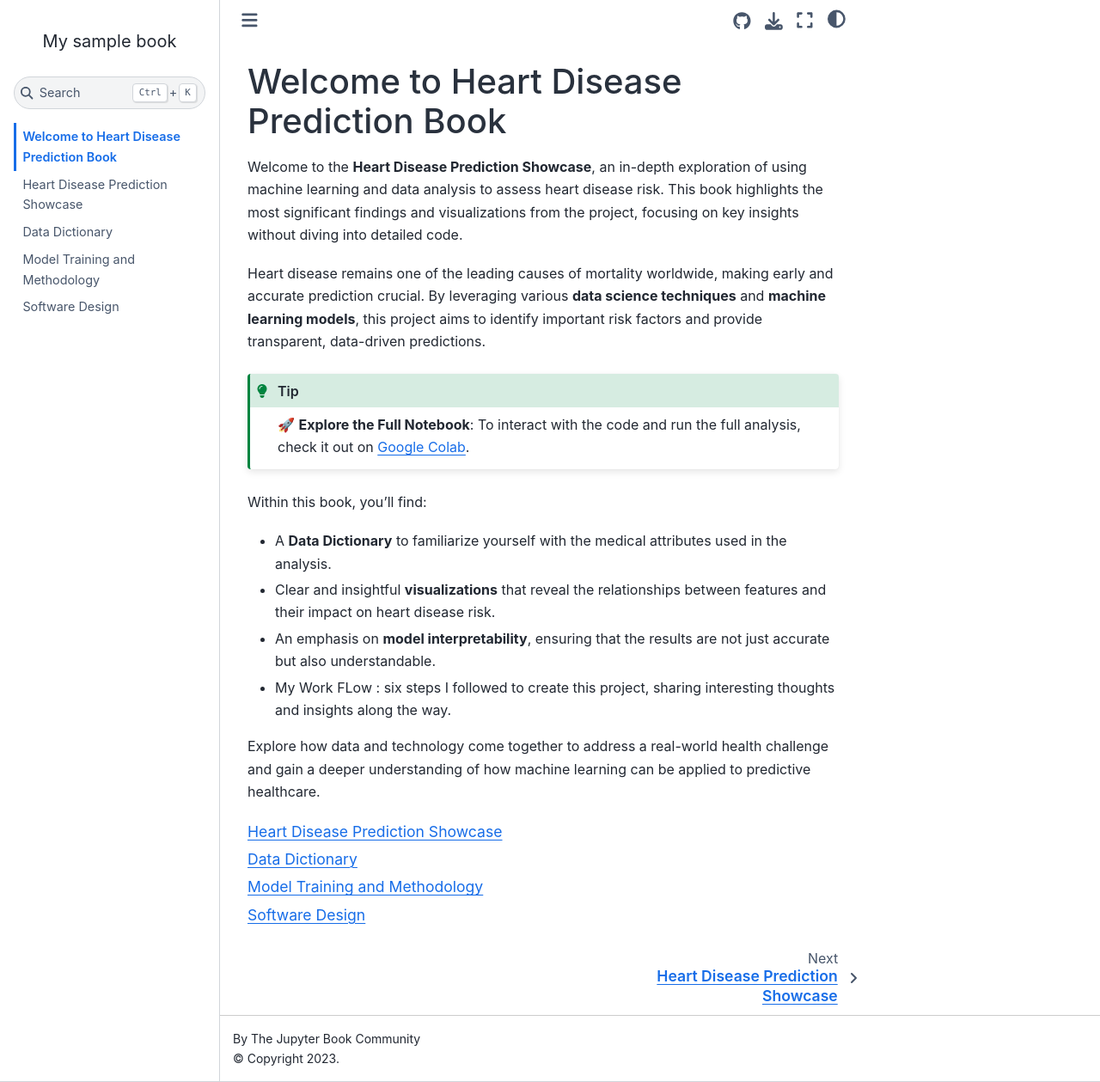
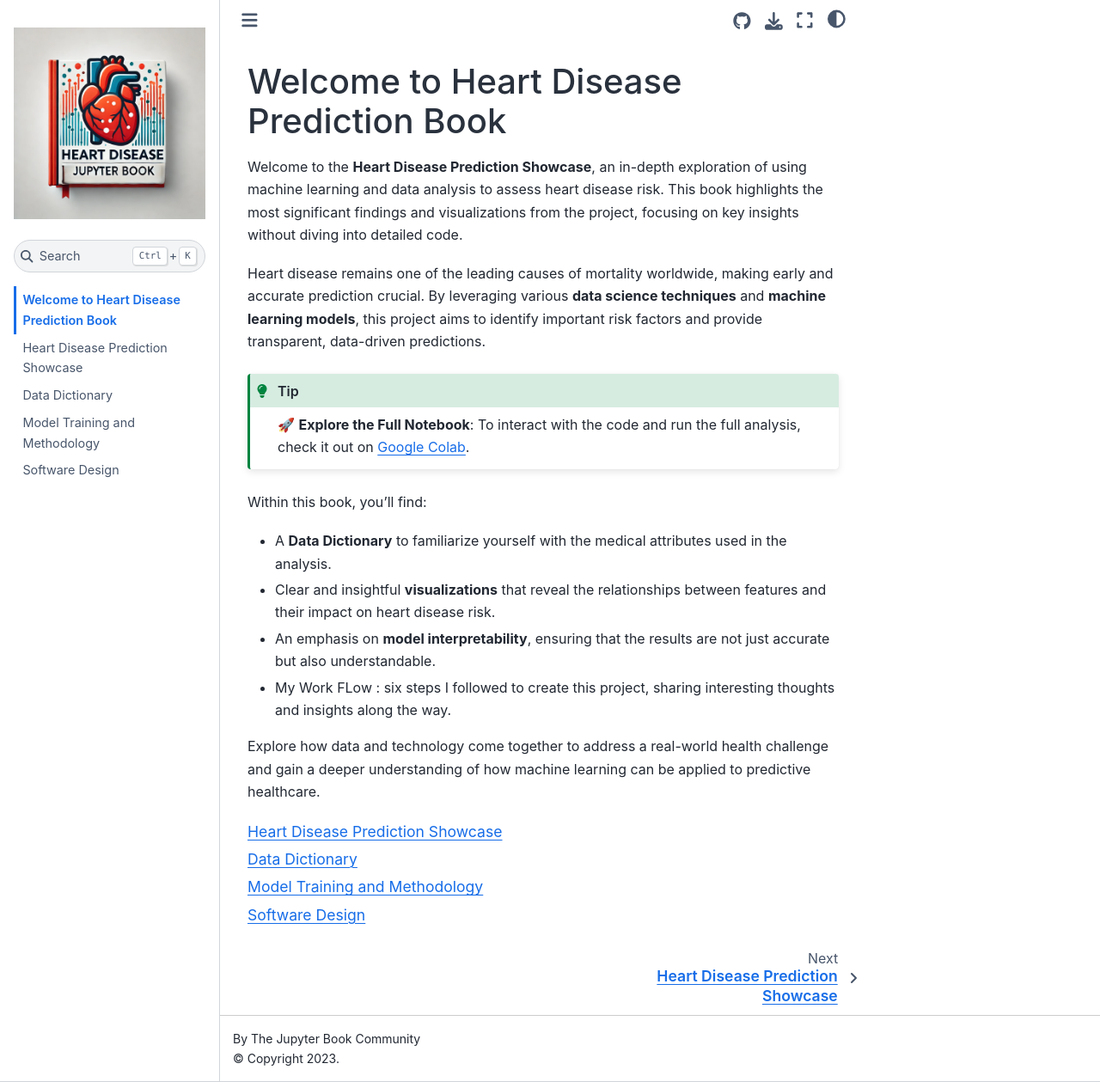
Before and after one commit to itamarshapira/heart-disease-book, a Jupyter Book: the page built from intro.md, in a window 1280 px wide and 1259 px high. Shown: the whole window at 86% size. Built offline with Jupyter Book 1.0.4 settings and Sphinx 7.4.7 and the Sphinx Book theme 1.1.4, drawn with Linux system fonts in a browser that asks for light colours.

Commit message:
Update _config.yml

```diff
--- a/_config.yml
+++ b/_config.yml
@@ -3,7 +3,7 @@
 
 title: My sample book
 author: The Jupyter Book Community
-logo: ../images/logo.png
+logo: ./images/logo.png
 
 # Force re-execution of notebooks on each build.
 # See https://jupyterbook.org/content/execute.html
```
